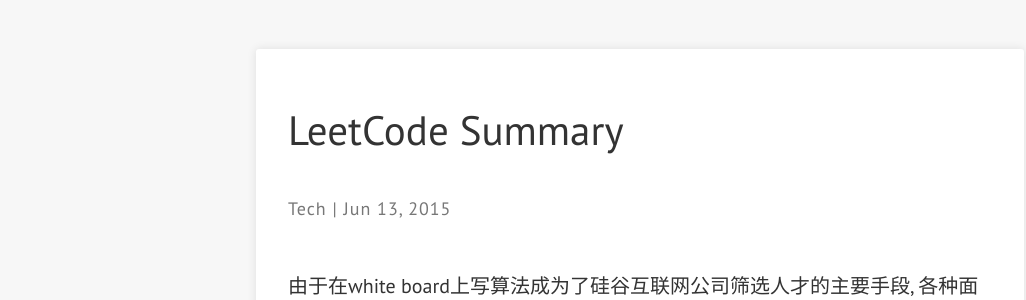
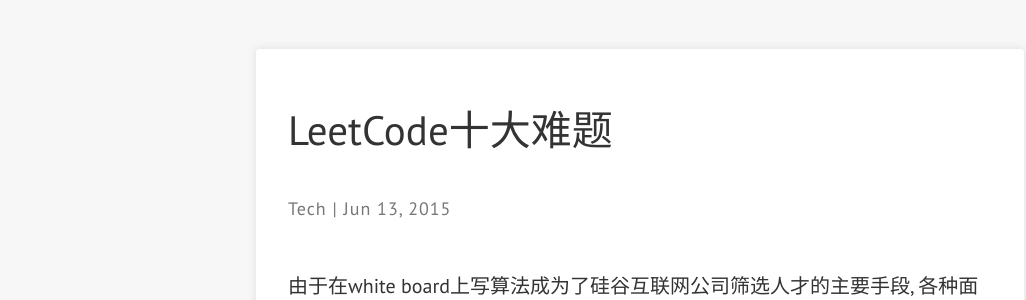
Before and after one commit to kmarkkk/kmarkkk.github.io, a Jekyll site: the page built from _posts/2015-06-13-LeetCode-Summary.md, in a window 1280 px wide. Shown: the part 121-421 px from the top of the page, without its empty margins (0-1026 px from the left). Built offline with Jekyll 4.4.1, drawn with Linux system fonts in a browser that asks for light colours; nearby versions of some CDN libraries; comment, search, counter and statistics services are not loaded.

Commit message:
change title

```diff
--- a/_posts/2015-06-13-LeetCode-Summary.md
+++ b/_posts/2015-06-13-LeetCode-Summary.md
@@ -1,6 +1,6 @@
 ---
 layout: post
-title:  "LeetCode Summary"
+title:  "LeetCode十大难题"
 description:
 categories:
 - Tech
```
